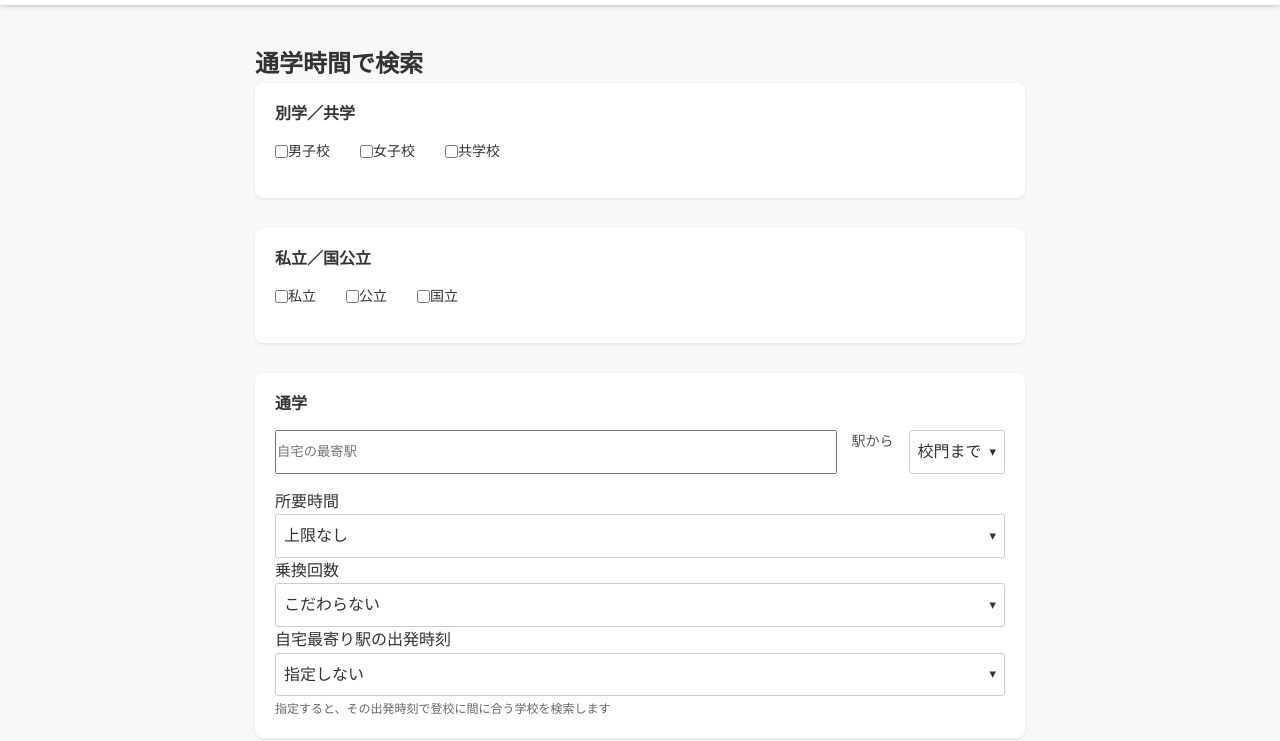
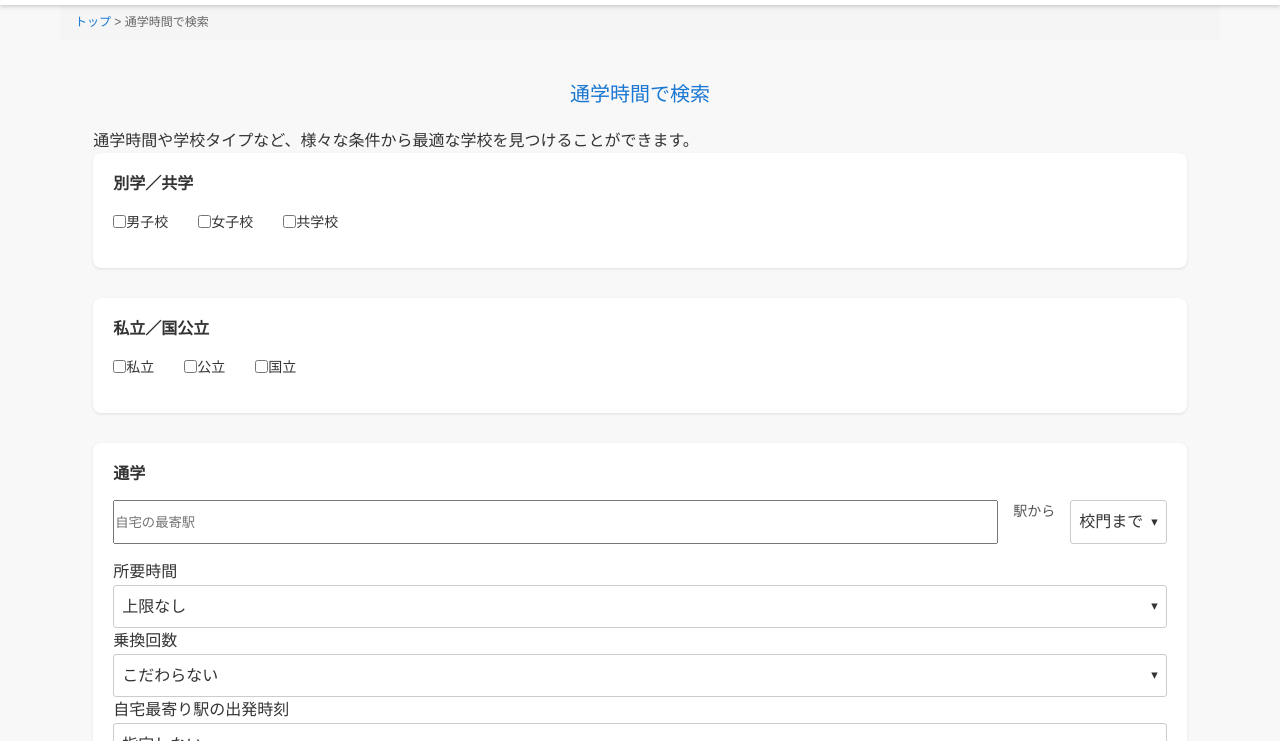
Before and after one commit to tanakaayumu/support_school, a plain HTML site: page school-search.html in a window 1280 px wide. Shown: the part 59-800 px from the top of the page. Drawn offline with Linux system fonts and the light colour scheme.

Commit message:
デザインの統一: school-search.htmlページのデザインを更新

```diff
--- a/school-search.html
+++ b/school-search.html
@@ -3,7 +3,7 @@
 <head>
     <meta charset="UTF-8">
     <meta name="viewport" content="width=device-width, initial-scale=1.0">
-    <title>スクマ！ - 学校検索サイト</title>
+    <title>詳細条件から探す | サポートスクール</title>
     <link rel="stylesheet" href="style.css">
     <link rel="stylesheet" href="https://cdnjs.cloudflare.com/ajax/libs/font-awesome/6.4.0/css/all.min.css">
 </head>
@@ -29,13 +29,18 @@
                 </div>
             </div>
         </header>
-
     </header>
 
     <main>
-        <div class="search-container">
-            <div class="search-form-section">
-                <h2 class="search-subtitle">通学時間で検索</h2>
+        <div class="breadcrumb">
+            <a href="index.html">トップ</a> &gt;
+            <span>通学時間で検索</span>
+        </div>
+
+        <section class="search-form-section">
+            <div class="container">
+                <h2 class="search-title">通学時間で検索</h2>
+                <p class="search-subtitle">通学時間や学校タイプなど、様々な条件から最適な学校を見つけることができます。</p>
 
                 <form id="schoolSearchForm" action="#" method="GET">
                     <div class="search-group">
@@ -91,25 +96,23 @@
                         <p class="option-note">指定すると、その出発時刻で登校に間に合う学校を検索します</p>
                     </div>
 
-
                     <div class="search-group">
                         <h3 class="search-group-title">学校名</h3>
                         <input type="text" class="school-name-input" placeholder="学校名の一部でも可">
                     </div>
-
-
 
                     <div class="search-button-container">
                         <a href="school-list.html" class="search-button">この条件で学校を検索</a>
                     </div>
                 </form>
 
-
                 <div class="search-area-list">
                     <p>東京・神奈川・埼玉・千葉・栃木・茨城の学校に対応</p>
                 </div>
+
+
             </div>
-        </div>
+        </section>
     </main>
 
     <footer>
```
Also changed, not shown: index.html (+3 -3 lines). Lines whose indentation alone changed are shown as unchanged.
